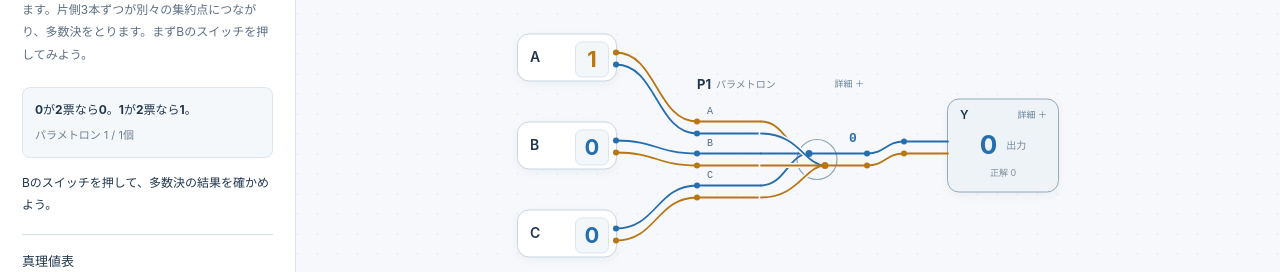
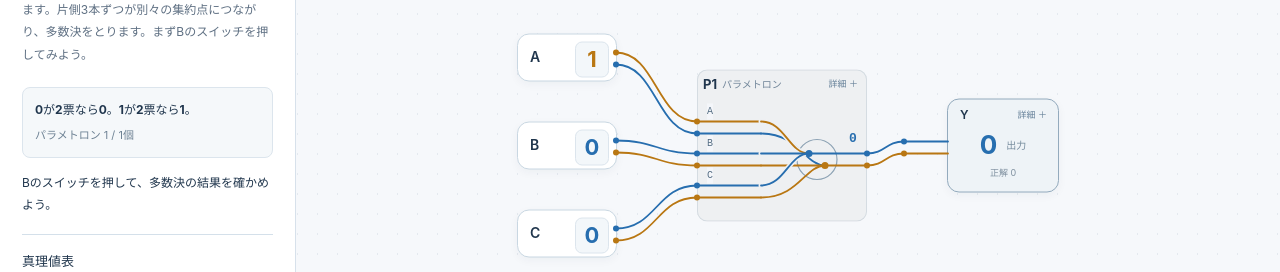
Before and after one commit to nishio/parametron-puzzle, a React (Vite) app in the folder editor/: page / in a window 1280 px wide. Shown: the part 239-511 px from the top of the page. Built offline with nearby package versions, Linux system fonts and the light colour scheme.

Commit message:
Shade twist controls and parametrons with signal conductors in front

```diff
--- a/editor/src/PairEdge.jsx
+++ b/editor/src/PairEdge.jsx
@@ -34,17 +34,17 @@ export function PairEdge(props) {
         interactionWidth={24}
       />
       <path
+        d={lower}
+        className="signal-strand wire-one"
+        data-rail="1"
+        style={{ stroke: strandColor(props.data?.value, 1) }}
+      />
+      <path
         d={upper}
         className="signal-strand wire-zero"
         data-rail="0"
         style={{ stroke: strandColor(props.data?.value, 0) }}
       />
-      <path
-        d={lower}
-        className="signal-strand wire-one"
-        data-rail="1"
-        style={{ stroke: strandColor(props.data?.value, 1) }}
-      />
     </>
   );
 }
--- a/editor/src/WiringToggle.jsx
+++ b/editor/src/WiringToggle.jsx
@@ -7,15 +7,15 @@ export function WiringGlyph({ inverted, value = 0 }) {
   return (
     <svg className="wiring-glyph" viewBox="0 0 32 24" aria-hidden="true">
       <path
+        d={second}
+        className="wire-one"
+        style={{ stroke: strandColor(value, 1) }}
+      />
+      {inverted && <path d={first} className="wire-bridge" />}
+      <path
         d={first}
         className="wire-zero"
         style={{ stroke: strandColor(value, 0) }}
-      />
-      {inverted && <path d={second} className="wire-bridge" />}
-      <path
-        d={second}
-        className="wire-one"
-        style={{ stroke: strandColor(value, 1) }}
       />
     </svg>
   );
@@ -38,22 +38,22 @@ export function WirePair({ inverted, length, value = null }) {
   return (
     <g className="wire-pair">
       <path
+        className="wire-one"
+        data-rail="1"
+        d={strand(18, 6)}
+        style={{ stroke: strandColor(value, 1) }}
+      />
+      {inverted && (
+        <path
+          className="wire-bridge"
+          d={"M" + a + " 6C" + m + " 6 " + m + " 18 " + b + " 18"}
+        />
+      )}
+      <path
         className="wire-zero"
         data-rail="0"
         d={strand(6, 18)}
         style={{ stroke: strandColor(value, 0) }}
-      />
-      {inverted && (
-        <path
-          className="wire-bridge"
-          d={"M" + a + " 18C" + m + " 18 " + m + " 6 " + b + " 6"}
-        />
-      )}
-      <path
-        className="wire-one"
-        data-rail="1"
-        d={strand(18, 6)}
-        style={{ stroke: strandColor(value, 1) }}
       />
     </g>
   );
--- a/editor/src/nodes.jsx
+++ b/editor/src/nodes.jsx
@@ -82,7 +82,7 @@ function ConstantNode({ data }) {
     </div>
   );
 }
-function ParametronSymbol({ value, gate, values }) {
+function ParametronSymbol({ value, gate, values, canTwist }) {
   return (
     <svg
       className="gate-symbol symbol-drag"
@@ -96,6 +96,16 @@ function ParametronSymbol({ value, gate, values }) {
           key={port}
           transform={"translate(0 " + (18 + port * 32) + ")"}
         >
+          {canTwist(port) && (
+            <rect
+              className="twist-hit-background"
+              x="16"
+              y="-2"
+              width="48"
+              height="28"
+              rx="8"
+            />
+          )}
           <WirePair
             inverted={edge.inverted}
             length={64}
@@ -105,35 +115,6 @@ function ParametronSymbol({ value, gate, values }) {
       ))}
       <circle className="aggregation-ring" cx="120" cy="62" r="20" />
       <g className="aggregation-wires">
-        {[0, 1, 2].map((port) => (
-          <path
-            key={port}
-            className="collector wire-zero"
-            style={{ stroke: color(readEdge(gate.ports[port], values)) }}
-            data-rail="0"
-            data-input={port}
-            d={
-              "M64 " +
-              (24 + port * 32) +
-              "C88 " +
-              (24 + port * 32) +
-              " 92 56 112 56"
-            }
-          />
-        ))}
-        {[0, 1, 2].map((port) => (
-          <path
-            key={port}
-            className="collector-bridge"
-            d={
-              "M64 " +
-              (36 + port * 32) +
-              "C102 " +
-              (36 + port * 32) +
-              " 108 68 128 68"
-            }
-          />
-        ))}
         {[0, 1, 2].map((port) => (
           <path
             key={port}
@@ -149,6 +130,37 @@ function ParametronSymbol({ value, gate, values }) {
               "C102 " +
               (36 + port * 32) +
               " 108 68 128 68"
+            }
+          />
+        ))}
+        {[0, 1, 2].map((port) => (
+          <path
+            key={port}
+            className="collector-bridge"
+            d={
+              "M64 " +
+              (24 + port * 32) +
+              "C88 " +
+              (24 + port * 32) +
+              " 92 56 112 56"
+            }
+          />
+        ))}
+        {[0, 1, 2].map((port) => (
+          <path
+            key={port}
+            className="collector wire-zero"
+            style={{
+              stroke: color(readEdge(gate.ports[port], values)),
+            }}
+            data-rail="0"
+            data-input={port}
+            d={
+              "M64 " +
+              (24 + port * 32) +
+              "C88 " +
+              (24 + port * 32) +
+              " 92 56 112 56"
             }
           />
         ))}
@@ -381,6 +393,14 @@ function OutputNode({ data }) {
           <div className="compact-expected">正解 {data.expected}</div>
           {data.invert && (
             <svg className="output-wire" viewBox="0 0 44 24" aria-hidden="true">
+              <rect
+                className="twist-hit-background"
+                x="14"
+                y="-2"
+                width="28"
+                height="28"
+                rx="8"
+              />
               <WirePair
                 inverted={data.inverted}
                 length={44}
--- a/editor/src/pairs.css
+++ b/editor/src/pairs.css
@@ -49,6 +49,26 @@
 }
 .compact-gate {
   width: 170px;
+  background: #eef0f2;
+  box-shadow: inset 0 0 0 1px #d5dce2;
+}
+.compact-gate .node-title {
+  padding: 0 6px;
+  background: transparent;
+}
+.compact-gate .wire-bridge,
+.aggregation-wires .collector-bridge {
+  stroke: #eef0f2;
+}
+.twist-hit-background {
+  fill: #dfe3e6;
+  stroke: #aeb8c1;
+  stroke-width: 1;
+  pointer-events: none;
+}
+.parametron-lead:has(.twist-hit-background) .wire-bridge,
+.output-wire .wire-bridge {
+  stroke: #dfe3e6;
 }
 .gate-symbol {
   width: 170px;
--- a/editor/src/wiring.css
+++ b/editor/src/wiring.css
@@ -1,4 +1,4 @@
-/* The switch is a section of the wire, with no separate button chrome. */
+/* A shaded section of the wire marks the clickable parallel/twist switch. */
 .wiring-toggle {
   display: inline-flex;
   align-items: center;
@@ -6,16 +6,17 @@
   gap: 7px;
   min-height: 30px;
   padding: 3px 7px;
-  border: 0;
+  border: 1px solid #aeb8c1;
   border-radius: 8px;
-  background: transparent;
+  background: #2634400d;
   color: #536e84;
   font-size: 10px;
   vertical-align: middle;
   box-shadow: none;
 }
 .wiring-toggle:hover {
-  background: #e2ebf3;
+  background: #2634401c;
+  border-color: #788b9a;
 }
 .wiring-toggle:focus-visible {
   outline: 2px solid #5f8eaf;
@@ -53,7 +54,7 @@
   height: 28px;
   min-height: 28px;
   padding: 0;
-  border: 0;
+  border: 1px solid #aeb8c1;
   border-radius: 8px;
   background: transparent;
   pointer-events: auto;
@@ -61,21 +62,17 @@
 }
 .pin-invert.wiring-toggle:hover {
   background: transparent;
+  border-color: #788b9a;
 }
 .pin-invert .wiring-glyph {
   width: 42px;
   height: 28px;
 }
 .pin-invert.wiring-toggle[aria-checked="true"] {
-  background: transparent;
-  border: 0;
   box-shadow: none;
 }
 .pin-invert.wiring-toggle[aria-checked="true"]:hover {
   background: transparent;
-}
-.pin-invert.tutorial-toggle {
-  outline: none;
 }
 .wire-source-label {
   background: transparent;
@@ -119,6 +116,7 @@
 }
 .wiring-toggle.compact-output-invert:hover {
   background: transparent;
+  border-color: #788b9a;
 }
 .wire-pair path {
   fill: none;
```
Also changed, not shown: 4 other files (tests, documents, lock files or other folders).
